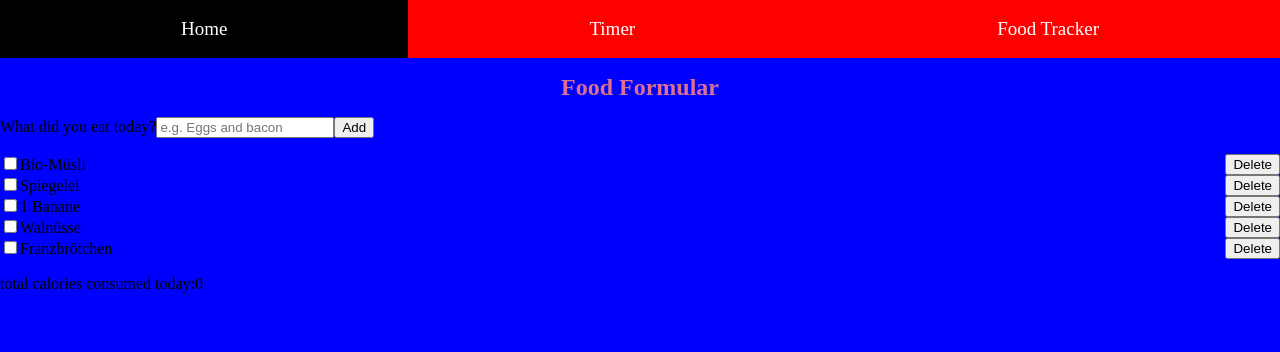
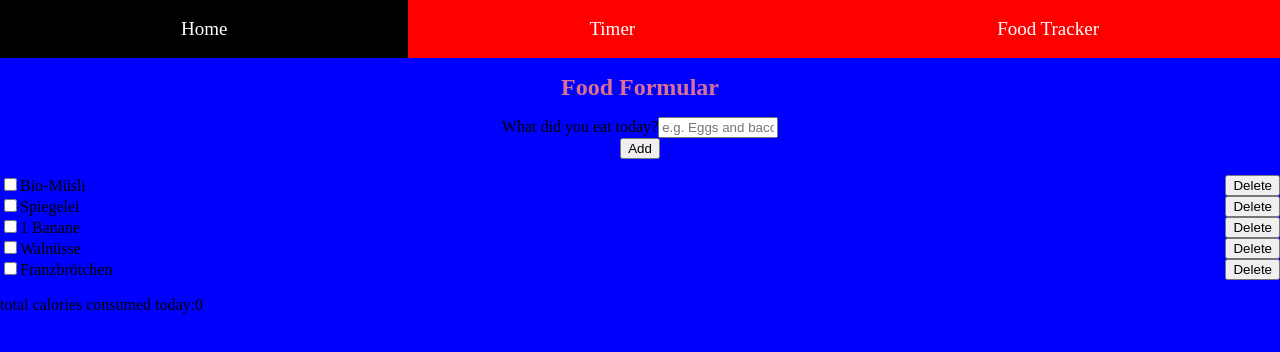
Before and after one commit to DennisWarchocki/Capstone-Project, a Next.js app: page /trackfood in a window 1280 px wide. Shown: the top 352 px of the page. Built offline with nearby package versions, Linux system fonts and the light colour scheme.

Commit message:
changed timer input structure

```diff
--- a/src/components/styled/StyledForm.js
+++ b/src/components/styled/StyledForm.js
@@ -1,3 +1,7 @@
 import styled from 'styled-components';
 
-export const StyledForm = styled.form``;
+export const StyledForm = styled.form`
+	display: flex;
+	flex-direction: column;
+	align-items: center;
+`;
--- a/src/components/styled/StyledInput.js
+++ b/src/components/styled/StyledInput.js
@@ -1,7 +1,7 @@
 import styled from 'styled-components';
 
 export const StyledInput = styled.input`
-	width: 178px;
+	width: 120px;
 `;
 
 export const StyledInputTime = styled.input`
--- a/src/components/styled/StyledNavButton.js
+++ b/src/components/styled/StyledNavButton.js
@@ -1,10 +1,9 @@
 import styled from 'styled-components';
 
 export const StyledNavButton = styled.button`
-	margin: 1.5em;
-	padding: 0.25em 1em;
 	border: 2px solid palevioletred;
 	border-radius: 3px;
 	color: palevioletred;
 	font-size: 1em;
+	text-decoration: none;
 `;
--- a/src/components/styled/StyledTimer.js
+++ b/src/components/styled/StyledTimer.js
@@ -8,7 +8,6 @@ export const StyledContainer = styled.div`
 	height: 50vh;
 	margin: 0;
 	padding: 0;
-	background-color: beige;
 `;
 
 export const StyledSection = styled.section`
--- a/src/pages/timer.js
+++ b/src/pages/timer.js
@@ -2,7 +2,6 @@ import {useState, useEffect} from 'react';
 
 import CookingTimer from '../components/CookingTimer';
 import Layout from '../components/Layout';
-import {StyledForm} from '../components/styled/StyledForm';
 import {StyledInputTime} from '../components/styled/StyledInput';
 
 function Timer() {
@@ -54,7 +53,7 @@ function Timer() {
 					timerMinutes={timerMinutes}
 					timerSeconds={timerSeconds}
 				/>
-				<StyledForm
+				<form
 					onSubmit={event => {
 						event.preventDefault();
 						setUserInputDays('');
@@ -97,7 +96,7 @@ function Timer() {
 							setUserInputSeconds(event.target.value);
 						}}
 					/>
-				</StyledForm>
+				</form>
 			</Layout>
 		</>
 	);
```
Also changed, not shown: src/pages/index.js (+7 -7 lines).
